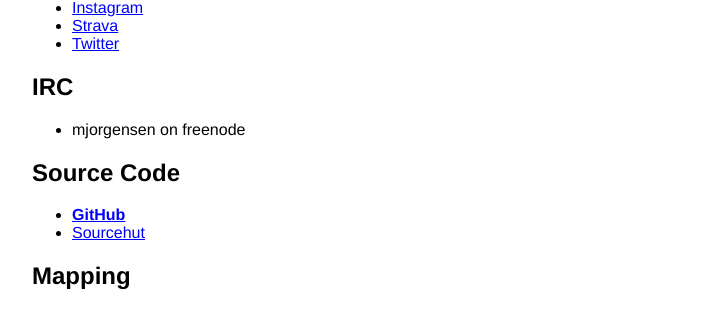
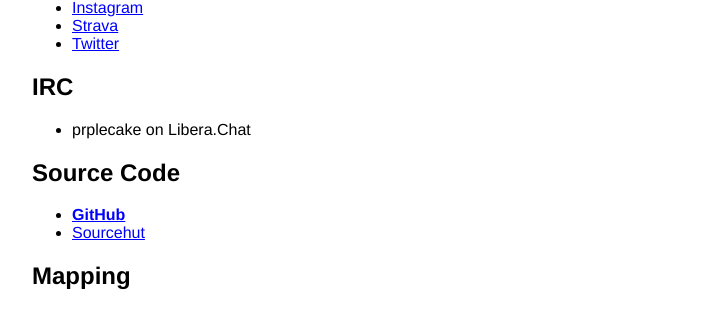
Before and after one commit to prplecake/jrgnsn.net, a Jekyll site: the page built from find.md, in a window 1280 px wide. Shown: the part 205-515 px from the top of the page, without its empty margins (258-978 px from the left). Built offline with Jekyll 4.4.1, drawn with Linux system fonts in a browser that asks for light colours.

Commit message:
Change IRC

```diff
--- a/find.md
+++ b/find.md
@@ -21,7 +21,7 @@
 
 ## IRC
 
-* mjorgensen on freenode
+* prplecake on Libera.Chat
 
 ## Source Code
 
```
